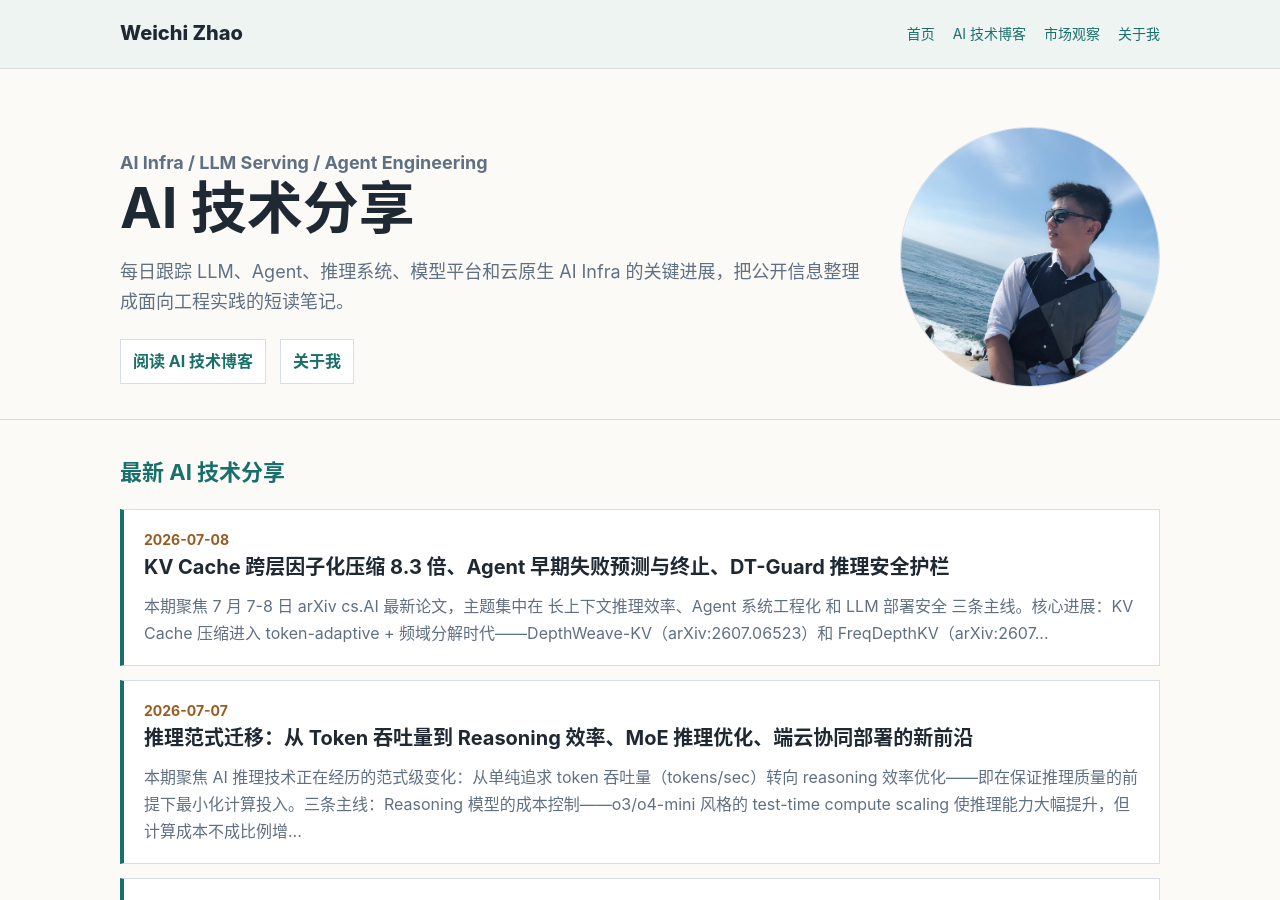
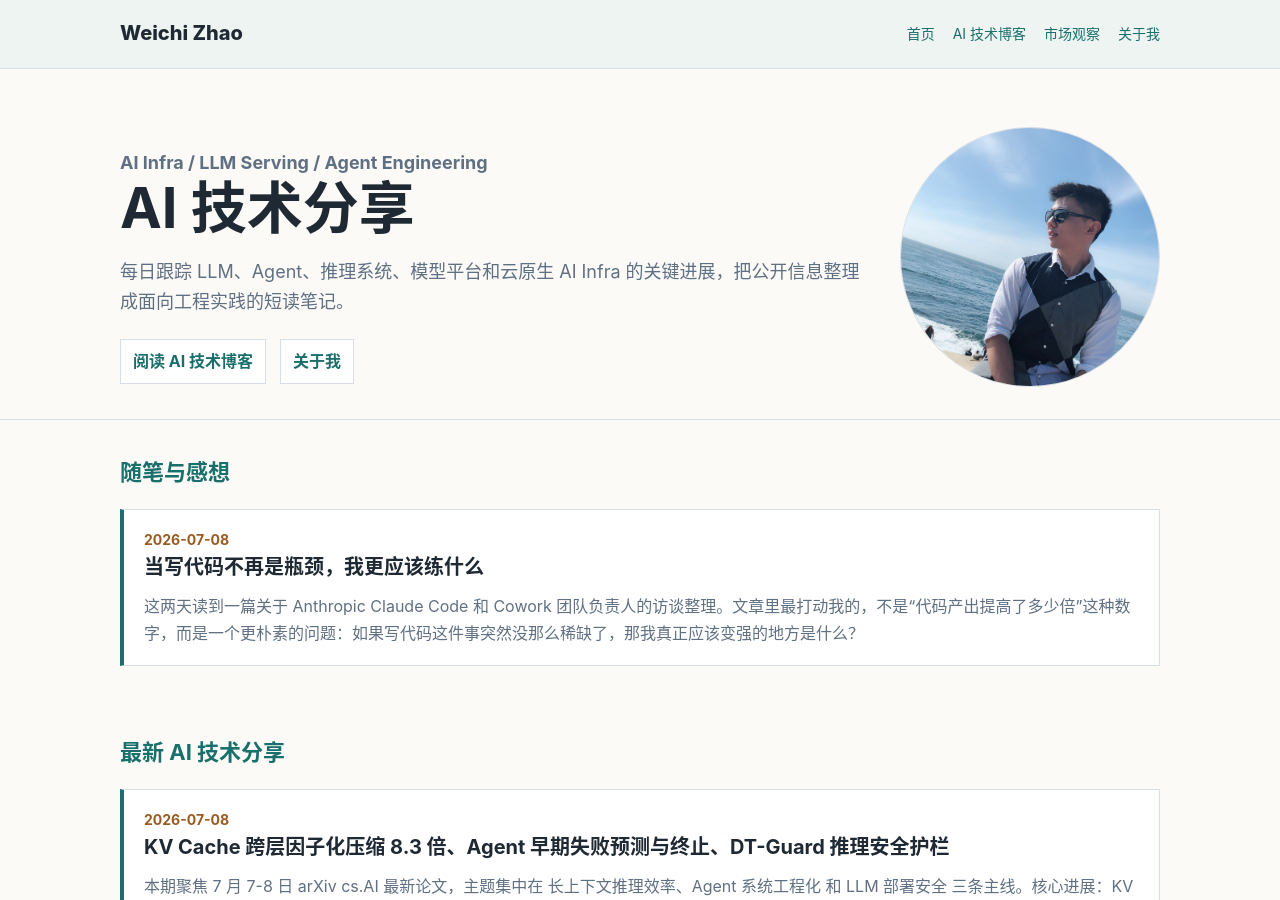
Before and after one commit to WZStephen/wzstephen.github.io, a Jekyll site: the page built from index.html, in a window 1280 px wide and 900 px high. Built offline with Jekyll 4.4.1, drawn with Linux system fonts in a browser that asks for light colours.

Commit message:
Add personal essay section and post

```diff
--- /dev/null
+++ b/_posts/2026-07-08-personal-essay-when-coding-is-not-the-bottleneck.md
@@ -0,0 +1,53 @@
+---
+layout: post
+title: '当写代码不再是瓶颈，我更应该练什么'
+date: 2026-07-08 09:00:00 +0800
+categories: [personal-essay]
+---
+
+这两天读到一篇关于 Anthropic Claude Code 和 Cowork 团队负责人的访谈整理。文章里最打动我的，不是“代码产出提高了多少倍”这种数字，而是一个更朴素的问题：如果写代码这件事突然没那么稀缺了，那我真正应该变强的地方是什么？
+
+以前我很容易把“能不能写出来”当成问题本身。一个功能排不上期，一个页面没人做，一个脚本太麻烦，于是很多想法就停在“以后再说”。但现在这个借口正在变弱。很多过去要花半天查资料、搭环境、补样板代码的事情，现在可以先让 AI 做出第一版。它不一定对，但它能把事情从“没有开始”推到“可以检查”。
+
+这其实改变了工作的重心。
+
+我以前觉得工程能力最核心的是动手速度。现在我越来越觉得，第一层能力是判断：我到底要解决什么问题？第二层能力是验证：这个东西真的解决了吗？第三层能力才是实现：代码、脚本、页面、自动化流程。实现当然仍然重要，但它已经不再总是最卡人的那一环。
+
+举个简单的例子。假如我要给个人网站加一个“随笔”板块，AI 很快就能帮我写 Liquid 模板、补 README、甚至生成一篇文章。但真正需要我判断的是：这个板块应该放在哪里？会不会影响另一台机器上的定时任务？文章分类要不要和 AI 技术日报分开？文件名会不会撞上自动生成脚本？
+
+这些问题不是“多写几行代码”能解决的。它们更像是在问：我有没有理解这个系统怎么运转，有没有尊重已经存在的流程，有没有给未来的自己少挖坑。
+
+文章里还有一个词我很喜欢：验证。AI 时代最危险的地方，可能不是它做不了事，而是它太会“看起来像做完了”。一个 PR 能跑出来，一个页面能打开，一段分析能写得很顺，但这不等于它真的可靠。
+
+我自己也有类似感受。让 AI 改一段代码并不难，难的是我不能只看它说“已完成”。我需要看 diff，需要跑测试，需要确认它没有顺手改掉不该改的东西。写文章也是一样。AI 可以把文字润色得很漂亮，但如果里面混进了我没有经历过的故事、我不真正认同的判断，读起来反而会很假。随笔尤其如此，宁可朴素一点，也不要像一篇万能模板。
+
+所以我觉得，以后写随笔也好，做工程也好，我都要多问自己几个很土的问题：
+
+第一，这是不是我真的想表达的东西？
+
+第二，它有没有一个具体例子，而不是一堆漂亮概念？
+
+第三，如果别人按这个东西去理解我、使用我的工具，哪里最可能出问题？
+
+第四，我有没有亲自试过？
+
+这几个问题听起来没有技术含量，但很可能就是 AI 替代不了的部分。因为它们要求我对结果负责。
+
+文章里还提到一种新的孤独感：以前几个人一起做系统，前端、后端、移动端、测试都要互相沟通；现在一个人可以同时开很多个 Agent，各干各的，效率变高了，但人和人的互动反而少了。我觉得这个观察挺真实。工具越强，人越容易缩进自己的小工作流里，最后一天做了很多事，却没有和别人真正对齐过。
+
+这也提醒我，不能把“动作”当成“进步”。提交了很多代码，不等于产品更好了；发了很多文章，不等于表达更清楚了；开了很多 Agent，不等于方向更对了。真正的进步，应该能落到一个更具体的结果上：用户少踩了一个坑，读者更容易理解一个问题，未来维护的人更少困惑一点。
+
+我现在对 AI 工具的态度，慢慢从“它能不能替我做事”，变成“它能不能逼我把标准说清楚”。如果我说不清楚什么是好，它就只能给我一个看起来还行的东西。如果我能说清楚边界、例子、验收方式，它反而会把我平时嫌麻烦但本来就该做的事补起来。
+
+比如测试驱动开发就是这样。以前很多时候我也知道应该先写测试，但会嫌麻烦，想先把功能做出来再说。现在 AI 可以帮我先写一个失败的测试，再帮我改到通过。麻烦没有完全消失，但门槛低了很多。以前正确但难坚持的方法，现在变得更容易坚持，这可能才是 AI 对工程习惯最大的价值。
+
+读完这篇文章后，我最大的感受是：AI 没有让人变得不重要，它只是把“人重要在哪里”重新暴露出来了。
+
+以前我可以躲在实现细节里，说这个太难、排期不够、工具不支持。以后这些理由会越来越少。剩下的问题会更直接：我有没有判断力？有没有产品感？有没有验证意识？有没有对结果负责？
+
+这听起来压力更大，但也更公平。因为真正值得练的东西，终于从“我能敲多快”变成了“我能不能把事情想明白，并且把它做实”。
+
+参考：
+
+- [知乎原文：Claude Code与Cowork负责人：智能体时代，团队怎么管、人怎么活](https://zhuanlan.zhihu.com/p/2056897094749894292)
+- [同题转载页：机器之心Pro / 搜狐](https://www.sohu.com/a/1045781504_129720)
--- a/index.html
+++ b/index.html
@@ -17,6 +17,25 @@ title: Weichi Zhao
     <img class="hero-photo" src="{{ '/Img_Files/weichi2.jpg' | relative_url }}" alt="Weichi Zhao">
   </div>
 </section>
+
+{% assign essay_posts = site.posts | where_exp: "post", "post.categories contains 'personal-essay'" %}
+{% if essay_posts.size > 0 %}
+<section class="wrap section">
+  <div class="section-title">
+    <h2>随笔与感想</h2>
+  </div>
+
+  <div class="post-list">
+    {% for post in essay_posts limit: 3 %}
+      <a class="post-card" href="{{ post.url | relative_url }}">
+        <div class="post-date">{{ post.date | date: "%Y-%m-%d" }}</div>
+        <h3>{{ post.title }}</h3>
+        <p>{{ post.excerpt | strip_html | truncate: 180 }}</p>
+      </a>
+    {% endfor %}
+  </div>
+</section>
+{% endif %}
 
 <section class="wrap section">
   <div class="section-title">
```
Also changed, not shown: README.md.
